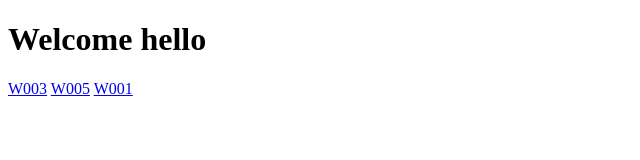
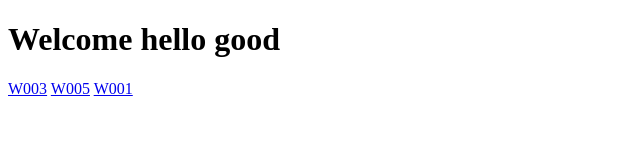
Before and after one commit to karanamrupesh/karanamrupesh.github.io, a plain HTML site: page INDEX.HTML in a window 1280 px wide. Shown: the whole page, without its empty margins (0-640 px from the left). Drawn offline with Linux system fonts and the light colour scheme.

Commit message:
init commit

```diff
--- a/INDEX.HTML
+++ b/INDEX.HTML
@@ -6,7 +6,7 @@
     <title>Welcome</title>
 </head>
 <body>
-    <h1>Welcome hello</h1>
+    <h1>Welcome hello good</h1>
     <a href="/W003.html">W003</a>
     <a href="W005.html">W005</a>
     <a href="W001.html">W001</a>
```
